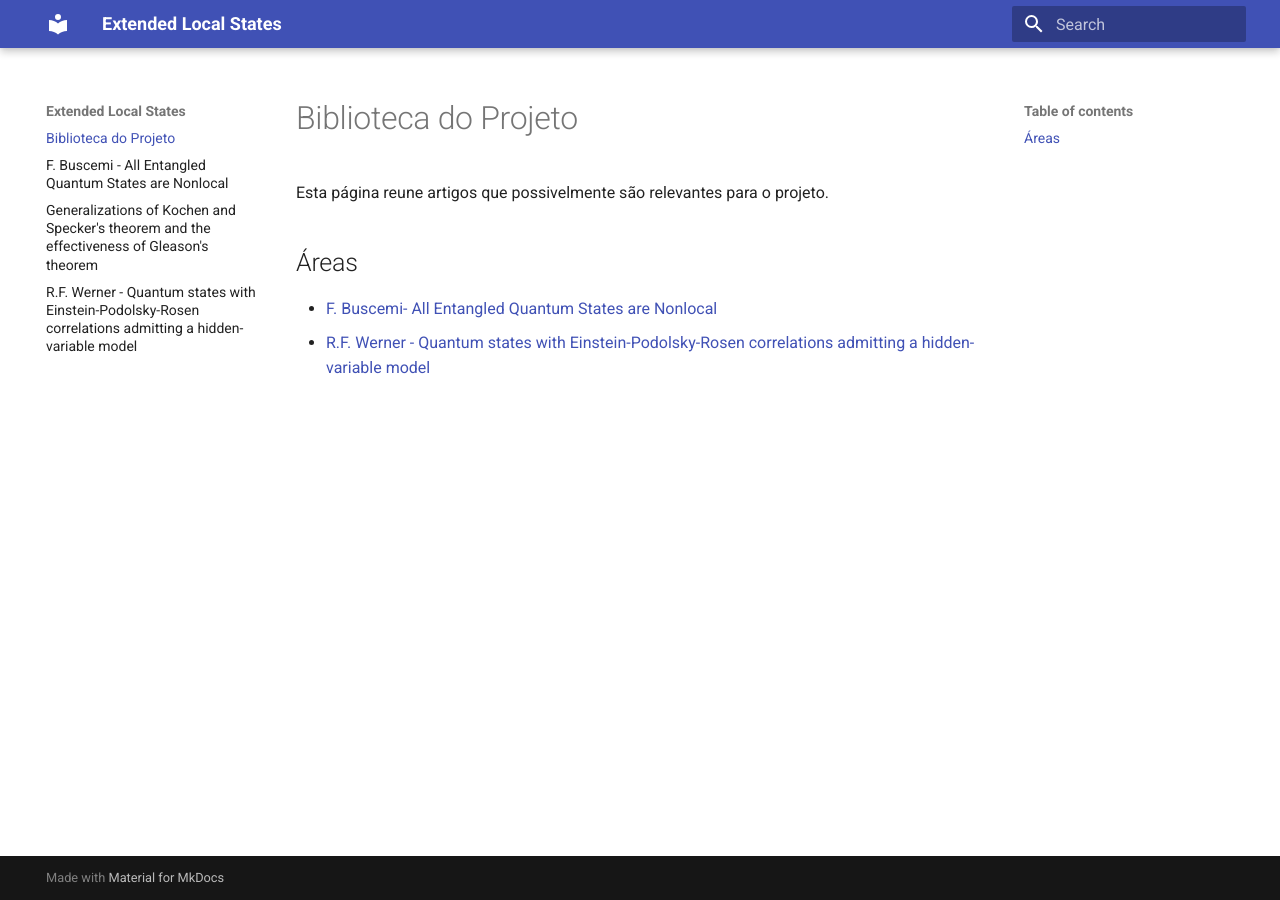
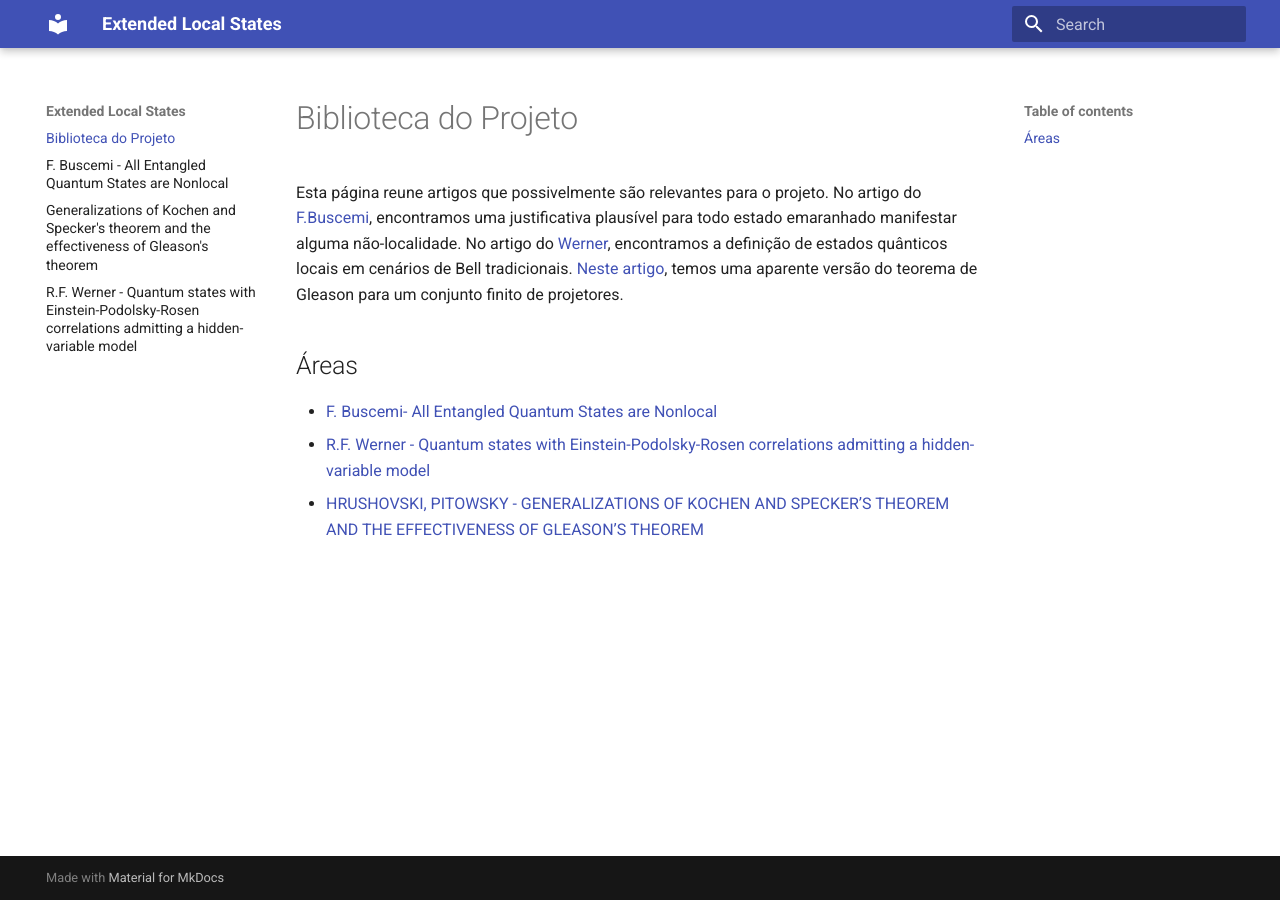
Before and after one commit to ruffolo14/LocalStates, an MkDocs documentation site: the page built from docs/index.md, in a window 1280 px wide. Built offline with MkDocs 1.6.1 and Material for MkDocs 9.7.7, drawn with Linux system fonts in a browser that asks for light colours.

Commit message:
Update index.md

```diff
--- a/docs/index.md
+++ b/docs/index.md
@@ -1,8 +1,9 @@
 # Biblioteca do Projeto
 
-Esta página reune artigos que possivelmente são relevantes para o projeto.
+Esta página reune artigos que possivelmente são relevantes para o projeto. No artigo do [F.Buscemi](buscemi2012all.md), encontramos uma justificativa plausível para todo estado emaranhado manifestar alguma não-localidade. No artigo do [Werner](werner1989quantum.md), encontramos a definição de estados quânticos locais em cenários de Bell tradicionais. [Neste artigo](hrushovski2004generalizations.md), temos uma aparente versão do teorema de Gleason para um conjunto finito de projetores.
 
 ## Áreas
 
 - [F. Buscemi- All Entangled Quantum States are Nonlocal](buscemi2012all.md)
 - [R.F. Werner - Quantum states with Einstein-Podolsky-Rosen correlations admitting a hidden-variable model](werner1989quantum.md)
+- [HRUSHOVSKI, PITOWSKY - GENERALIZATIONS OF KOCHEN AND SPECKER’S THEOREM AND THE EFFECTIVENESS OF GLEASON’S THEOREM](hrushovski2004generalizations.md)
```
